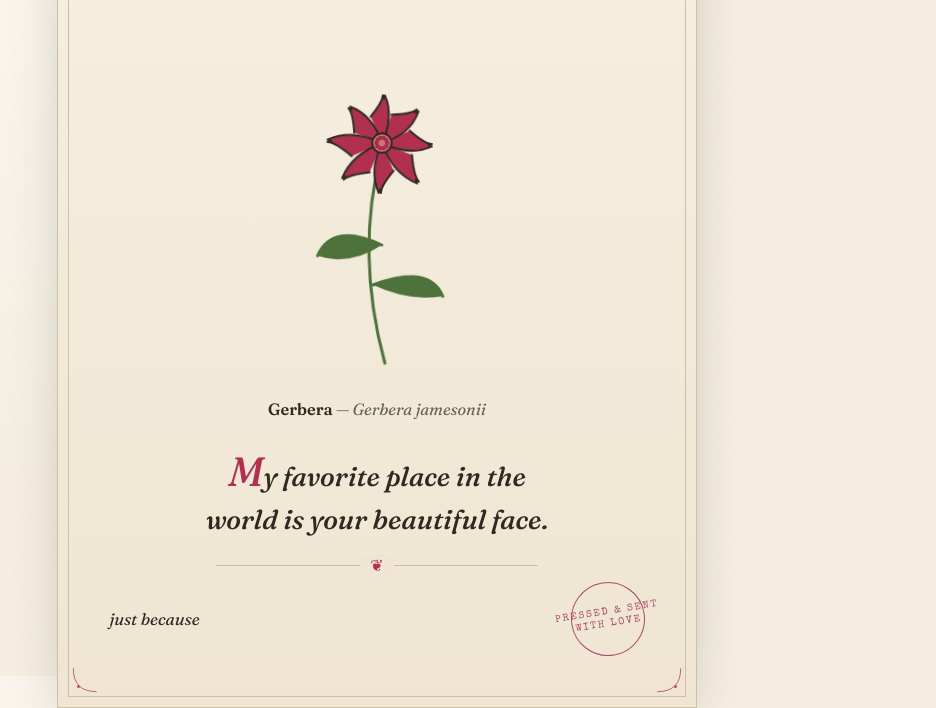
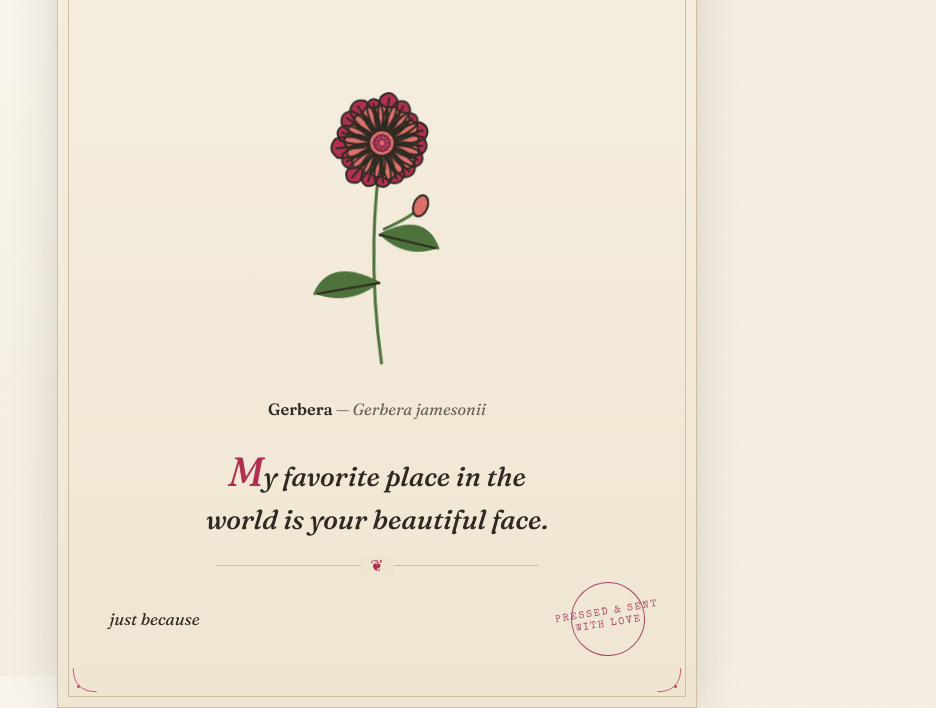
Before and after one commit to sachinsingh018/flower, a plain HTML site: page index.html in a window 1280 px wide. Shown: the part 124-832 px from the top of the page, without its empty margins (263-1199 px from the left). Drawn offline with nearby package versions, Linux system fonts and the light colour scheme.

Commit message:
Enhance flower rendering with archetypes and styles
Updated the flower rendering function to include various archetypes and edge styles for petals, enhancing visual variety.

```diff
--- a/index.html
+++ b/index.html
@@ -335,76 +335,162 @@ function buildTheme(day){
    Seeded by full day-of-year (not day%30), so the geometry does not
    repeat on a monthly cycle. Petal length now varies per-petal and
    edges can be wavy, widening how different two flowers look.        */
+/* ---------- procedural ink-drawn flower plate ----------
+   Seeded by full day-of-year. Now renders one of several flower
+   archetypes with layered petal rings, varied edge styles (smooth,
+   notched, serrated, lobed), petal veins, stamens and textured
+   centers, plus richer foliage. Greatly widens visual variety.     */
 function buildFlower(seed,t){
   let s=(seed*9301+49297)>>>0;
   const rnd=()=>{s=(s*1103515245+12345)>>>0;return (s>>>8)/16777216;};
+  const pick=arr=>arr[Math.floor(rnd()*arr.length)];
 
-  const petalCount=5+(seed%9);          // 5–13
-  const pointy=rnd()>0.5;
-  const doubleRing=rnd()>0.55;
-  const wavy=rnd()>0.6;                  // rippled petal edge
   const cx=130,cy=120;
-  const rOuter=50+(seed%5)*8;
-  const rInner=rOuter*(0.28+rnd()*0.14);
-  const lengthJitter=0.12+rnd()*0.22;    // how uneven petal lengths are
+  const archetype=seed%5;                 // 0 daisy 1 rose 2 poppy 3 dahlia 4 star
+  const edge=pick(['smooth','notch','serrate','lobe']);
+  const baseR=52+(seed%5)*7;
+  const rInner=baseR*(0.24+rnd()*0.12);
 
-  function petal(angle,r,wmul){
+  /* ----- single petal path with selectable edge treatment ----- */
+  function petal(angle,r,wmul,style){
     const rad=(angle-90)*Math.PI/180;
-    const tipX=cx+Math.cos(rad)*r, tipY=cy+Math.sin(rad)*r;
-    const w=(pointy?r*0.28:r*0.46)*wmul;
     const perp=rad+Math.PI/2;
+    const pointy=(archetype===4);
+    const w=(pointy?r*0.24:r*0.42)*wmul;
+    const tipX=cx+Math.cos(rad)*r,  tipY=cy+Math.sin(rad)*r;
     const midR=r*0.55;
-    const midX=cx+Math.cos(rad)*midR, midY=cy+Math.sin(rad)*midR;
-    const ax=midX+Math.cos(perp)*w, ay=midY+Math.sin(perp)*w;
-    const bx=midX-Math.cos(perp)*w, by=midY-Math.sin(perp)*w;
-    if(wavy){
-      // notch the tip for a rippled look
-      const nX=cx+Math.cos(rad)*(r*0.86), nY=cy+Math.sin(rad)*(r*0.86);
-      const tnX=tipX+Math.cos(perp)*w*0.18, tnY=tipY+Math.sin(perp)*w*0.18;
-      return `M${cx},${cy} Q${ax},${ay} ${tnX},${tnY} Q${nX},${nY} ${tipX},${tipY} Q${nX},${nY} ${bx},${by} ${cx},${cy} Z`;
+    const mx=cx+Math.cos(rad)*midR, my=cy+Math.sin(rad)*midR;
+    const ax=mx+Math.cos(perp)*w,   ay=my+Math.sin(perp)*w;
+    const bx=mx-Math.cos(perp)*w,   by=my-Math.sin(perp)*w;
+
+    if(style==='notch'){
+      const nR=r*0.9, nW=w*0.5;
+      const nx=cx+Math.cos(rad)*nR, ny=cy+Math.sin(rad)*nR;
+      const t1x=tipX+Math.cos(perp)*nW, t1y=tipY+Math.sin(perp)*nW;
+      const t2x=tipX-Math.cos(perp)*nW, t2y=tipY-Math.sin(perp)*nW;
+      return `M${cx},${cy} Q${ax},${ay} ${t1x},${t1y} Q${nx},${ny} ${t2x},${t2y} Q${bx},${by} ${cx},${cy} Z`;
     }
+    if(style==='serrate'){
+      // build a jagged outer edge with several small teeth
+      const teeth=3;
+      let p=`M${cx},${cy} Q${ax},${ay} `;
+      const startR=r*0.78;
+      const sx=cx+Math.cos(rad)*startR+Math.cos(perp)*w*0.5;
+      const sy=cy+Math.sin(rad)*startR+Math.sin(perp)*w*0.5;
+      p+=`${sx},${sy} `;
+      for(let k=0;k<=teeth;k++){
+        const f=k/teeth;
+        const off=(f-0.5)*2;            // -1..1 across the tip
+        const rr=r*(0.92+0.1*((k%2)?1:-0.4));
+        const ex=cx+Math.cos(rad)*rr+Math.cos(perp)*off*w*0.9;
+        const ey=cy+Math.sin(rad)*rr+Math.sin(perp)*off*w*0.9;
+        p+=`L${ex},${ey} `;
+      }
+      p+=`Q${bx},${by} ${cx},${cy} Z`;
+      return p;
+    }
+    if(style==='lobe'){
+      const l1x=cx+Math.cos(rad)*r*0.82+Math.cos(perp)*w*0.7;
+      const l1y=cy+Math.sin(rad)*r*0.82+Math.sin(perp)*w*0.7;
+      const l2x=cx+Math.cos(rad)*r*0.82-Math.cos(perp)*w*0.7;
+      const l2y=cy+Math.sin(rad)*r*0.82-Math.sin(perp)*w*0.7;
+      return `M${cx},${cy} Q${ax},${ay} ${l1x},${l1y} Q${tipX},${tipY} ${l2x},${l2y} Q${bx},${by} ${cx},${cy} Z`;
+    }
+    // smooth
     return `M${cx},${cy} Q${ax},${ay} ${tipX},${tipY} Q${bx},${by} ${cx},${cy} Z`;
   }
 
-  let outline="", fill="";
-  for(let i=0;i<petalCount;i++){
-    const ang=(360/petalCount)*i+(seed%5)*3;
-    const r=rOuter*(1-lengthJitter*0.5+rnd()*lengthJitter);
-    const d=petal(ang,r,0.85+rnd()*0.3);
-    fill   +=`<path class="ink-fill" d="${d}" fill="${t.bloom}" opacity="0" style="animation-delay:${1.6+i*0.04}s"/>`;
-    outline+=`<path class="ink-line" d="${d}" style="animation-delay:${i*0.05}s"/>`;
-  }
-  if(doubleRing){
-    for(let i=0;i<petalCount;i++){
-      const ang=(360/petalCount)*i+(360/petalCount)/2;
-      const d=petal(ang,rOuter*0.66,0.9);
-      fill   +=`<path class="ink-fill" d="${d}" fill="${t.bloom2}" opacity="0" style="animation-delay:${1.9+i*0.04}s"/>`;
-      outline+=`<path class="ink-line" d="${d}" style="animation-delay:${0.3+i*0.05}s"/>`;
-    }
+  /* faint center vein for a petal */
+  function vein(angle,r){
+    const rad=(angle-90)*Math.PI/180;
+    const ex=cx+Math.cos(rad)*r*0.82, ey=cy+Math.sin(rad)*r*0.82;
+    return `<path class="ink-line" stroke-width="1" style="animation-delay:${0.8}s" d="M${cx},${cy} L${ex},${ey}"/>`;
   }
 
-  let center=`<circle class="ink-fill" cx="${cx}" cy="${cy}" r="${rInner*0.62}" fill="${t.bloom2}" style="animation-delay:2s"/>
-              <circle class="ink-line" cx="${cx}" cy="${cy}" r="${rInner*0.62}" style="animation-delay:.6s"/>`;
-  const dots=7+(seed%6);
-  for(let i=0;i<dots;i++){
-    const a=(360/dots)*i*Math.PI/180, rr=rInner*0.34;
-    center+=`<circle class="ink-fill" cx="${cx+Math.cos(a)*rr}" cy="${cy+Math.sin(a)*rr}" r="2.2" fill="${t.seal}" style="animation-delay:2.1s"/>`;
+  let fill="", outline="", center="";
+
+  /* ----- assemble petal rings per archetype ----- */
+  let rings;
+  if(archetype===0){            // daisy: many slim petals, two rings
+    rings=[{n:14+(seed%6),r:baseR,w:0.55,c:t.bloom,off:0},
+           {n:14+(seed%6),r:baseR*0.8,w:0.5,c:t.bloom2,off:0.5}];
+  }else if(archetype===1){      // rose: tight overlapping spiral rings
+    rings=[{n:7,r:baseR,w:1.05,c:t.bloom,off:0},
+           {n:7,r:baseR*0.74,w:1.0,c:t.bloom2,off:0.5},
+           {n:6,r:baseR*0.5,w:0.95,c:t.bloom,off:0.25},
+           {n:5,r:baseR*0.3,w:0.9,c:t.bloom2,off:0.6}];
+  }else if(archetype===2){      // poppy: 4–6 broad cupped petals
+    rings=[{n:4+(seed%3),r:baseR,w:1.25,c:t.bloom,off:0},
+           {n:4+(seed%3),r:baseR*0.7,w:1.1,c:t.bloom2,off:0.5}];
+  }else if(archetype===3){      // dahlia: dense, several tiers
+    rings=[{n:12,r:baseR,w:0.6,c:t.bloom,off:0},
+           {n:12,r:baseR*0.82,w:0.58,c:t.bloom2,off:0.5},
+           {n:10,r:baseR*0.62,w:0.55,c:t.bloom,off:0.25},
+           {n:8, r:baseR*0.42,w:0.5,c:t.bloom2,off:0.6}];
+  }else{                        // star: pointed open petals
+    rings=[{n:6+(seed%3),r:baseR,w:0.7,c:t.bloom,off:0},
+           {n:6+(seed%3),r:baseR*0.6,w:0.6,c:t.bloom2,off:0.5}];
   }
 
+  let order=0;
+  rings.forEach((ring,ri)=>{
+    for(let i=0;i<ring.n;i++){
+      const ang=(360/ring.n)*(i+ring.off)+(seed%7)*2;
+      const r=ring.r*(0.9+rnd()*0.18);
+      const d=petal(ang,r,ring.w*(0.85+rnd()*0.3),edge);
+      fill   +=`<path class="ink-fill" d="${d}" fill="${ring.c}" opacity="0" style="animation-delay:${1.5+order*0.025}s"/>`;
+      outline+=`<path class="ink-line" d="${d}" style="animation-delay:${order*0.03}s"/>`;
+      if(ri===0 && (archetype===0||archetype===2)) outline+=vein(ang,r);
+      order++;
+    }
+  });
+
+  /* ----- center: textured disc with stamens or seed dots ----- */
+  center=`<circle class="ink-fill" cx="${cx}" cy="${cy}" r="${rInner}" fill="${t.bloom2}" style="animation-delay:2s"/>
+          <circle class="ink-line" cx="${cx}" cy="${cy}" r="${rInner}" style="animation-delay:.6s"/>
+          <circle class="ink-line" cx="${cx}" cy="${cy}" r="${rInner*0.6}" stroke-width="1" style="animation-delay:.7s"/>`;
+  if(archetype===2){            // poppy: ring of stamens
+    const st=10+(seed%6);
+    for(let i=0;i<st;i++){
+      const a=(360/st)*i*Math.PI/180, r0=rInner*0.55, r1=rInner*1.5;
+      center+=`<path class="ink-line" stroke-width="1" style="animation-delay:2.1s"
+        d="M${cx+Math.cos(a)*r0},${cy+Math.sin(a)*r0} L${cx+Math.cos(a)*r1},${cy+Math.sin(a)*r1}"/>
+        <circle class="ink-fill" cx="${cx+Math.cos(a)*r1}" cy="${cy+Math.sin(a)*r1}" r="2.2" fill="${t.seal}" style="animation-delay:2.2s"/>`;
+    }
+  }else{                        // seed-dot stipple, two rings
+    [0.34,0.62].forEach((rf,ringIx)=>{
+      const dots=(ringIx?10:6)+(seed%4);
+      for(let i=0;i<dots;i++){
+        const a=((360/dots)*i+ringIx*15)*Math.PI/180, rr=rInner*rf;
+        center+=`<circle class="ink-fill" cx="${cx+Math.cos(a)*rr}" cy="${cy+Math.sin(a)*rr}" r="${ringIx?1.6:2.2}" fill="${t.seal}" style="animation-delay:2.1s"/>`;
+      }
+    });
+  }
+
+  /* ----- stem, leaves, and a small bud for richness ----- */
   const bend=(rnd()>0.5?1:-1)*(12+rnd()*14);
   const stem=`<path class="stem-draw" d="M${cx},${cy+rInner*0.5} Q${cx+bend},230 ${cx-bend*0.3},340"/>`;
-  const ly=210+(seed%4)*12;
   const leafSide=rnd()>0.5?1:-1;
-  const leaves=`
-    <path class="stem-draw" style="animation-delay:1s" d="M${cx+2},${ly} Q${cx+leafSide*48},${ly-22} ${cx+leafSide*62},${ly+12}"/>
-    <path class="ink-fill" style="animation-delay:1.9s" d="M${cx+2},${ly} Q${cx+leafSide*48},${ly-22} ${cx+leafSide*62},${ly+12} Q${cx+leafSide*30},${ly+22} ${cx+2},${ly} Z" fill="${t.leaf}" opacity="0"/>
-    <path class="stem-draw" style="animation-delay:1.2s" d="M${cx-6},${ly+40} Q${cx-leafSide*50},${ly+18} ${cx-leafSide*64},${ly+50}"/>
-    <path class="ink-fill" style="animation-delay:2s" d="M${cx-6},${ly+40} Q${cx-leafSide*50},${ly+18} ${cx-leafSide*64},${ly+50} Q${cx-leafSide*30},${ly+56} ${cx-6},${ly+40} Z" fill="${t.leaf}" opacity="0"/>
-  `;
+  function leaf(y,side,delay,len){
+    const tx=cx+side*len, ty=y+12, c1=cx+side*(len*0.75);
+    return `
+      <path class="stem-draw" style="animation-delay:${delay}s" d="M${cx},${y} Q${c1},${y-24} ${tx},${ty}"/>
+      <path class="ink-fill" style="animation-delay:${delay+0.8}s" d="M${cx},${y} Q${c1},${y-24} ${tx},${ty} Q${cx+side*(len*0.45)},${ty+12} ${cx},${y} Z" fill="${t.leaf}" opacity="0"/>
+      <path class="ink-line" stroke-width="1" style="animation-delay:${delay+0.3}s" d="M${cx},${y} L${tx*0.96+cx*0.04},${ty}"/>`;
+  }
+  const ly=200+(seed%4)*12;
+  const leaves=leaf(ly,leafSide,1.0,58)+leaf(ly+48,-leafSide,1.2,64);
+
+  // little side bud
+  const budY=ly-30, budX=cx+leafSide*40;
+  const bud=`
+    <path class="stem-draw" style="animation-delay:1.4s" d="M${cx+leafSide*4},${ly-6} Q${budX-leafSide*6},${budY+10} ${budX},${budY}"/>
+    <ellipse class="ink-fill" cx="${budX}" cy="${budY}" rx="7" ry="11" fill="${t.bloom2}" opacity="0" style="animation-delay:2.2s" transform="rotate(${leafSide*20} ${budX} ${budY})"/>
+    <ellipse class="ink-line" cx="${budX}" cy="${budY}" rx="7" ry="11" style="animation-delay:1.6s" transform="rotate(${leafSide*20} ${budX} ${budY})"/>`;
 
   return `<svg viewBox="0 0 260 360">
     <g class="sway">
-      ${stem}${leaves}
+      ${stem}${leaves}${bud}
       <g>${fill}${outline}${center}</g>
     </g>
   </svg>`;
```
